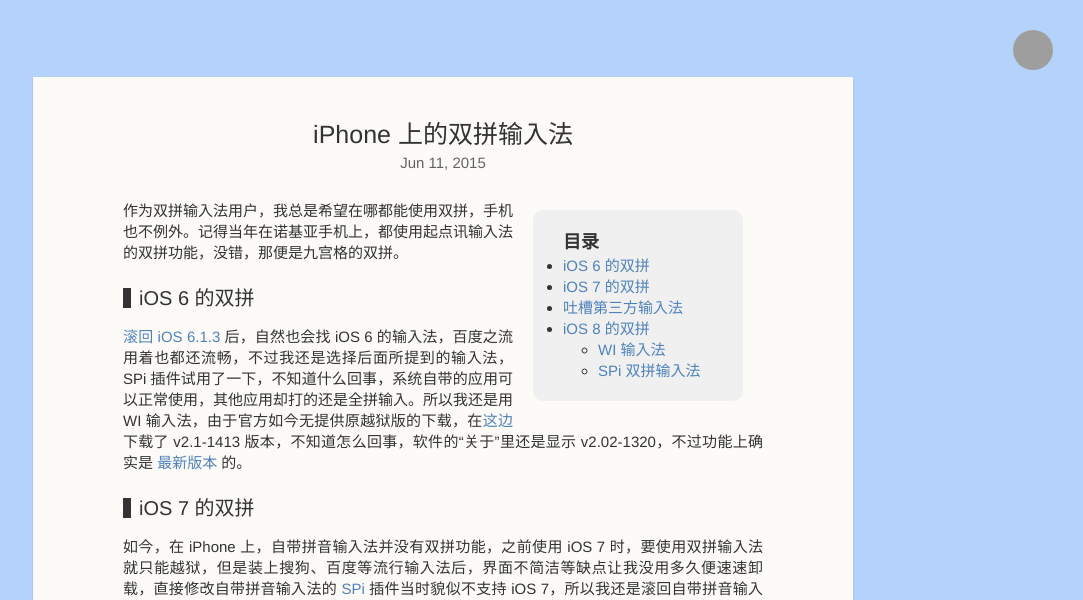
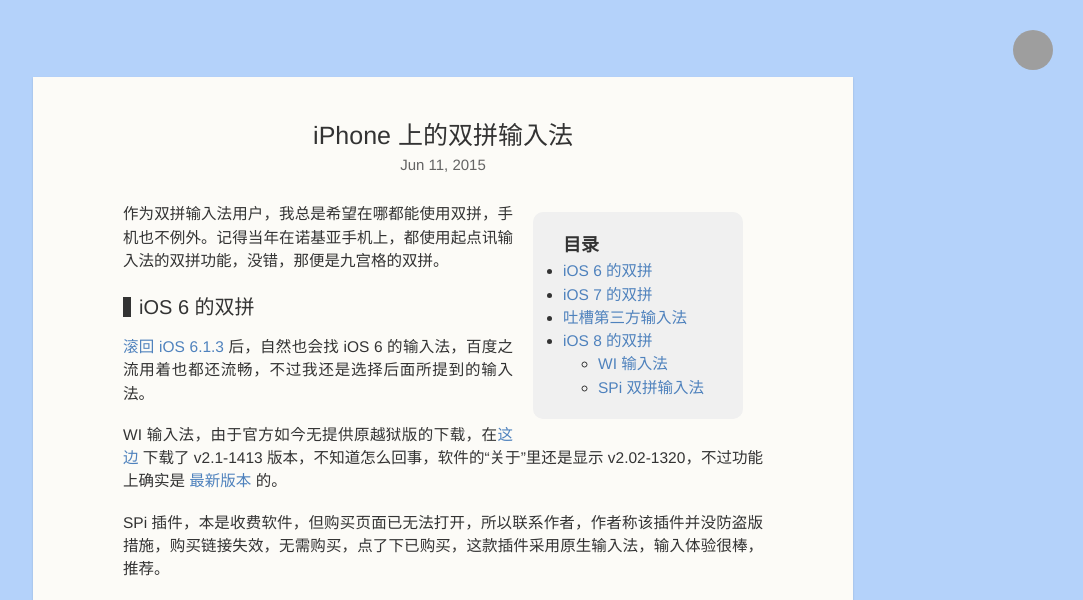
Before and after one commit to fooleap/fooleap.github.io, a Jekyll site: the page built from _posts/2015-06-11-shuangpin-for-iphone.md, in a window 1280 px wide. Shown: the top 600 px of the page, without its empty margins (197-1280 px from the left). Built offline with Jekyll 4.4.1, drawn with Linux system fonts in a browser that asks for light colours; comment, search, counter and statistics services are not loaded; some of the changed text lies outside the part shown; grey boxes are pictures that could not be loaded.

Commit message:
update after my iPhone 4s downgraded

```diff
--- a/_posts/2015-06-11-shuangpin-for-iphone.md
+++ b/_posts/2015-06-11-shuangpin-for-iphone.md
@@ -13,7 +13,11 @@
 
 ## iOS 6 的双拼
 
-[滚回 iOS 6.1.3](/downgrade-iphone-4s-to-ios-613.html) 后，自然也会找 iOS 6 的输入法，百度之流用着也都还流畅，不过我还是选择后面所提到的输入法，SPi 插件试用了一下，不知道什么回事，系统自带的应用可以正常使用，其他应用却打的还是全拼输入。所以我还是用 WI 输入法，由于官方如今无提供原越狱版的下载，在[这边](http://bbs.feng.com/forum.php?mod=viewthread&tid=7297745) 下载了 v2.1-1413 版本，不知道怎么回事，软件的“关于”里还是显示 v2.02-1320，不过功能上确实是 [最新版本](http://wi.hit.edu.cn/updatelog.html#updatelog-iphone) 的。
+[滚回 iOS 6.1.3](/downgrade-iphone-4s-to-ios-613.html) 后，自然也会找 iOS 6 的输入法，百度之流用着也都还流畅，不过我还是选择后面所提到的输入法。
+
+WI 输入法，由于官方如今无提供原越狱版的下载，在[这边](http://bbs.feng.com/forum.php?mod=viewthread&tid=7297745) 下载了 v2.1-1413 版本，不知道怎么回事，软件的“关于”里还是显示 v2.02-1320，不过功能上确实是 [最新版本](http://wi.hit.edu.cn/updatelog.html#updatelog-iphone) 的。
+
+SPi 插件，本是收费软件，但购买页面已无法打开，所以联系作者，作者称该插件并没防盗版措施，购买链接失效，无需购买，点了下已购买，这款插件采用原生输入法，输入体验很棒，推荐。
 
 ## iOS 7 的双拼
 
--- a/css/style.css
+++ b/css/style.css
@@ -17,10 +17,10 @@
 body {
   height: 100%;
   font-family: Helvetica, Arial, 'Hiragino Sans GB', 'Hiragino Sans GB W3', 'Microsoft YaHei', 'WenQuanYi Micro Hei', sans-serif;
-  font-size: 1.5rem;
+  font-size: 1.55rem;
   font-weight: 300;
   color: rgb(51, 51, 51);
-  line-height: 1.4;
+  line-height: 1.5;
   background: rgb(180, 210, 250);
 }
 
@@ -376,23 +376,26 @@
 }
 
 .post-content table {
+  font-size: 1.4rem;
+  text-align: left;
   border-collapse: collapse;
   border-spacing: 0;
   width: 100%;
 }
 
 .post-content th {
-  font-size: 1.4rem;
-  font-weight: normal;
-  color: rgb(0, 0, 0);
-  border-bottom: .2rem solid rgb(180, 210, 250);
+  font-weight: bold;
   padding: 1rem .9rem;
+  color: rgb(51, 51, 51);
+  border: .15rem solid rgb(194, 196, 197);
+  background: rgb(228, 230, 232);
 }
 
 .post-content td {
-  border-bottom: .15rem solid rgb(205, 205, 205);
-  color: rgb(50, 50, 50);
   padding: .7rem .8rem;
+  color: rgb(79, 51, 51);
+  border: .15rem solid rgb(194, 196, 197);
+  background: rgb(249, 249, 249);
 }
 
 .post-content img {
```
Also changed, not shown: other parts of _posts/2015-06-11-shuangpin-for-iphone.md (+1 -1 lines), _drafts/gongfu-tea.md (+16 -3 lines), _posts/2015-05-11-sttv-online.md (+4 -2 lines), _posts/2015-07-06-after-my-iphone-4s-downgraded.md (+31 -25 lines), _posts/2015-07-06-image-hosting.md (+2 -2 lines).
